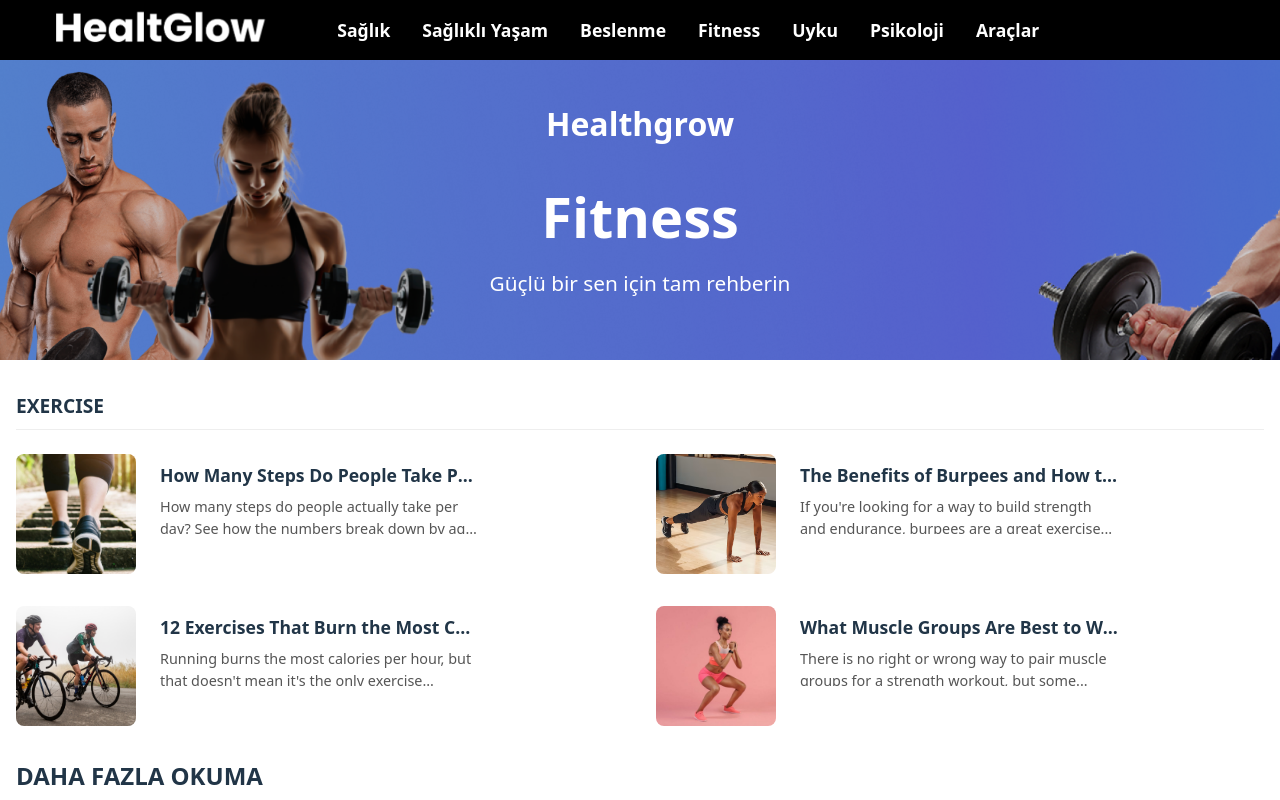
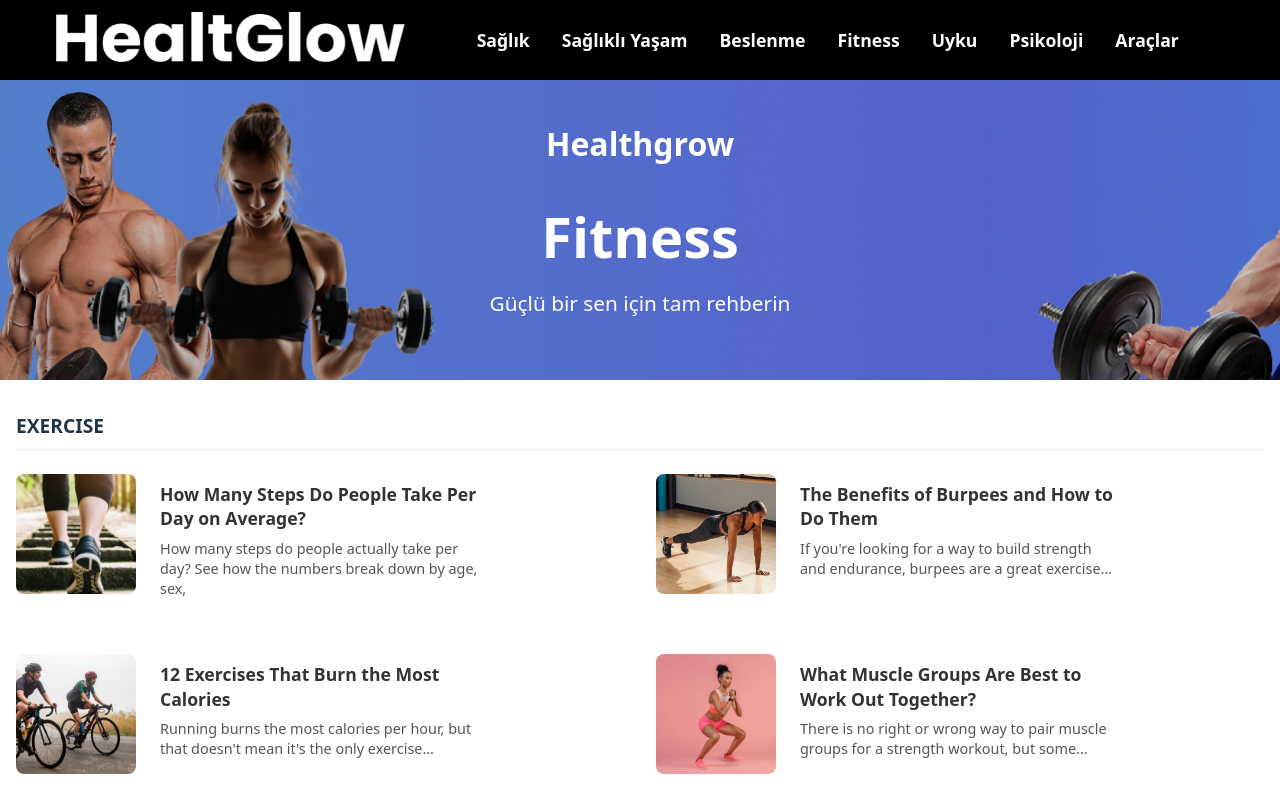
Before and after one commit to HasanGURGUR/Healty, a React (Vite) app: page /fitness in a window 1280 px wide. Built offline with nearby package versions, Linux system fonts and the light colour scheme.

Commit message:
ItemListSection componenti güncellendi

```diff
--- a/src/App.css
+++ b/src/App.css
@@ -67,7 +67,7 @@ body {
   flex: 1;
   width: 100%;
   overflow-x: hidden;
-  padding-top: 60px; /* Header yüksekliği kadar boşluk bırakıldı */
+  padding-top: 80px; /* Header yüksekliği kadar boşluk bırakıldı */
 }
 
 @media (max-width: 768px) {
--- a/src/components/Footer.jsx
+++ b/src/components/Footer.jsx
@@ -42,7 +42,6 @@ const Footer = () => {
             <li><Link to="/hakkimizda">Hakkımızda</Link></li>
             <li><Link to="/iletisim">İletişim</Link></li>
             <li><Link to="/gizlilik-politikasi">Gizlilik Politikası</Link></li>
-            <li><Link to="/kullanim-kosullari">Kullanım Koşulları</Link></li>
           </ul>
         </div>
       </div>
--- a/src/components/Header.css
+++ b/src/components/Header.css
@@ -9,7 +9,7 @@
   left: 0;
   right: 0;
   z-index: 1000;
-  height: 60px;
+  height: 80px;
 }
 
 .logo {
@@ -19,7 +19,7 @@
 }
 
 .logo img {
-  height: 30px;
+  height: 50px;
   width: auto;
 }
 
--- a/src/components/HorizontalItemListSection.css
+++ b/src/components/HorizontalItemListSection.css
@@ -43,28 +43,35 @@
 }
 
 .horizontal-item-content {
-  max-width: 100%;
   display: flex;
   flex-direction: column;
+  gap: 0.5rem;
+  padding: 0.5rem;
 }
 
 .horizontal-item-title {
   font-size: 1.1rem;
   font-weight: bold;
-  margin: 0; /* Varsayılan marginleri kaldır */
-  word-break: break-word;
-  overflow-wrap: break-word;
-  max-width: 100%;
-  padding: 0 0.5rem;
+  margin: 0;
+  color: #333;
+  line-height: 1.4;
+  display: -webkit-box;
+  -webkit-line-clamp: 3;
+  -webkit-box-orient: vertical;
+  overflow: hidden;
+  text-overflow: ellipsis;
 }
 
-.horizontal-item-content p {
-  font-size: 0.98rem;
-  color: #444;
-  margin: 0.5rem 0 0 0;
-  word-break: break-word;
-  overflow-wrap: break-word;
-  max-width: 100%;
+.horizontal-item-description {
+  font-size: 0.9rem;
+  color: #666;
+  margin: 0;
+  line-height: 1.4;
+  display: -webkit-box;
+  -webkit-line-clamp: 3;
+  -webkit-box-orient: vertical;
+  overflow: hidden;
+  text-overflow: ellipsis;
 }
 
 /* Responsive ayarlar */
--- a/src/components/HorizontalItemListSection.jsx
+++ b/src/components/HorizontalItemListSection.jsx
@@ -13,7 +13,10 @@ const HorizontalItemListSection = ({ title, items }) => {
             // Örnek: window.location.href = item.link; // Eğer link varsa
           }}>
             <img src={item.image} alt={item.title} className="horizontal-item-image" />
-            <h3 className="horizontal-item-title">{item.title}</h3>
+            <div className="horizontal-item-content">
+              <h3 className="horizontal-item-title">{item.title}</h3>
+              {item.description && <p className="horizontal-item-description">{item.description}</p>}
+            </div>
           </div>
         ))}
       </div>
--- a/src/components/ItemListSection.css
+++ b/src/components/ItemListSection.css
@@ -27,7 +27,7 @@
   transition: none;
   background: none;
   box-shadow: none;
-  height: 120px;
+  height: auto;
   cursor: pointer;
   max-width: 480px; /* Her item için maksimum genişlik */
 }
@@ -60,8 +60,8 @@
   display: flex;
   flex-direction: column;
   justify-content: flex-start; /* Metni üstten hizala */
-  height: 120px;
-  overflow: hidden;
+  flex: 1;
+  overflow: visible;
   text-align: left; /* Metinleri sola hizala */
   padding: 0.5rem 1rem; /* Üstten ve alttan biraz boşluk ekle, yanlardan 1rem */
 }
@@ -71,24 +71,25 @@
   margin-top: 0;
   margin-bottom: 0.5rem;
   font-weight: bold;
-  white-space: nowrap;
+  color: #333;
+  line-height: 1.4;
+  display: -webkit-box;
+  -webkit-line-clamp: 2;
+  -webkit-box-orient: vertical;
   overflow: hidden;
   text-overflow: ellipsis;
-  text-align: left; /* Başlığı sola hizala */
 }
 
 .item-description {
   font-size: 0.9rem;
   color: #555;
   margin-top: 0;
-  white-space: normal;
+  line-height: 1.4;
+  display: -webkit-box;
+  -webkit-line-clamp: 3;
+  -webkit-box-orient: vertical;
   overflow: hidden;
   text-overflow: ellipsis;
-  display: -webkit-box;
-  -webkit-line-clamp: 2;
-  -webkit-box-orient: vertical;
-  max-height: 2.6em;
-  text-align: left; /* Açıklamayı sola hizala */
 }
 
 /* Küçük ekranlar için responsive ayarlar */
--- a/src/components/ItemListSection.jsx
+++ b/src/components/ItemListSection.jsx
@@ -8,9 +8,10 @@ const ItemListSection = ({ title, items }) => {
       <div className="item-list-container">
         {items.map((item, index) => (
           <div key={index} className="list-item" onClick={() => {
-            // Burada tıklama olayını işleyebilirsiniz, örneğin detay sayfasına yönlendirme
             console.log('Item clicked:', item.title);
-            // Örnek: window.location.href = item.link;
+            if (item.link) {
+              window.location.href = item.link;
+            }
           }}>
             <div className="item-image-container">
               <img src={item.image} alt={item.title} className="item-image" />
```
